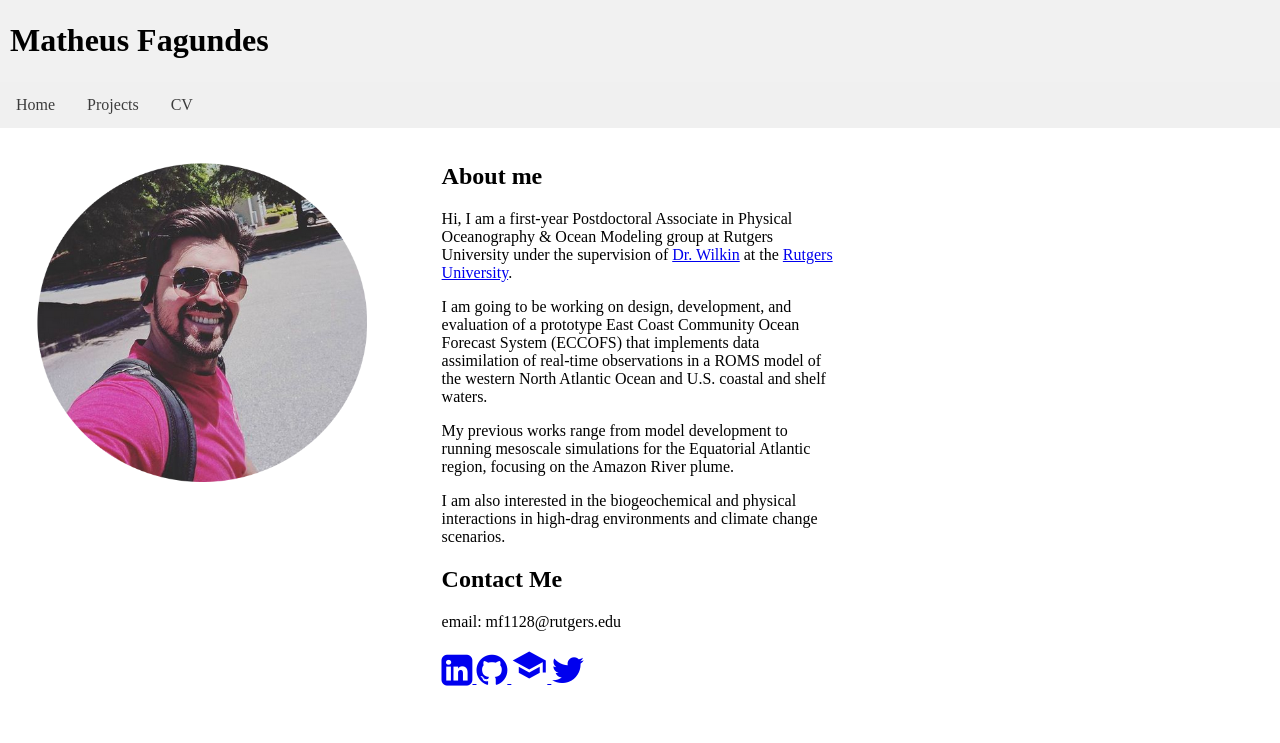
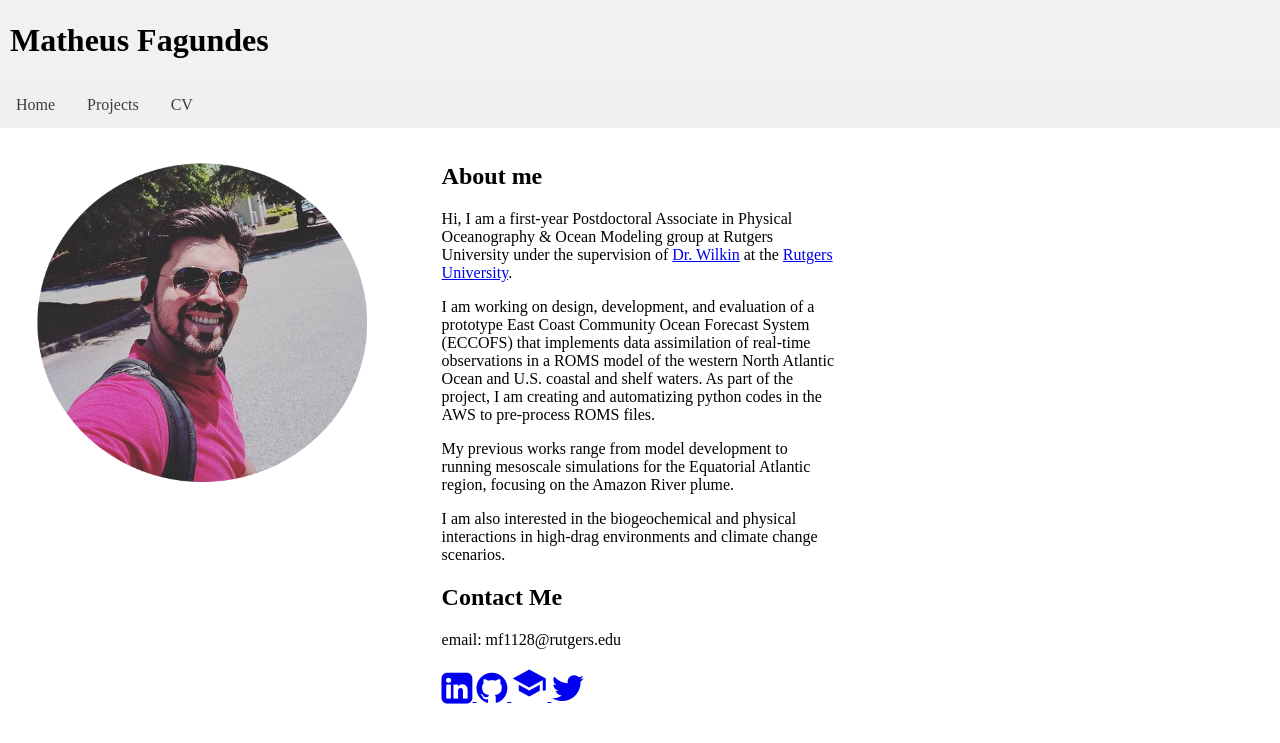
Before and after one commit to mf99274/mf99274.github.io, a Jekyll site: the page index.html, which Jekyll copies as it is, in a window 1280 px wide. Shown: the top 743 px of the page. Built offline with Jekyll 4.4.1, drawn with Linux system fonts in a browser that asks for light colours.

Commit message:
Update index.html

```diff
--- a/index.html
+++ b/index.html
@@ -45,8 +45,8 @@
 	<p> Hi, I am a first-year Postdoctoral Associate in Physical Oceanography & Ocean Modeling group at Rutgers University
 		under the supervision of <a href="https://marine.rutgers.edu/~wilkin/">Dr. Wilkin</a> at <span itemprop="affiliation">the
 			<a href="https://marine.rutgers.edu/">Rutgers University</a></span>.</p>
-        <p> I am going to be working on design, development, and evaluation of a prototype East Coast Community Ocean Forecast System (ECCOFS) that implements data assimilation of real-time observations
-		in a ROMS model of the western North Atlantic Ocean and U.S. coastal and shelf waters.  </p>
+        <p> I am working on design, development, and evaluation of a prototype East Coast Community Ocean Forecast System (ECCOFS) that implements data assimilation of real-time observations
+		in a ROMS model of the western North Atlantic Ocean and U.S. coastal and shelf waters. As part of the project, I am creating and automatizing python codes in the AWS to pre-process ROMS files. </p>
 	 <p> My previous works range from model development to running mesoscale simulations for the Equatorial Atlantic region, focusing on the Amazon River plume. </p>
 	 <p> I am also interested in the biogeochemical and physical interactions in high-drag environments and climate change scenarios. </p>
 
```
